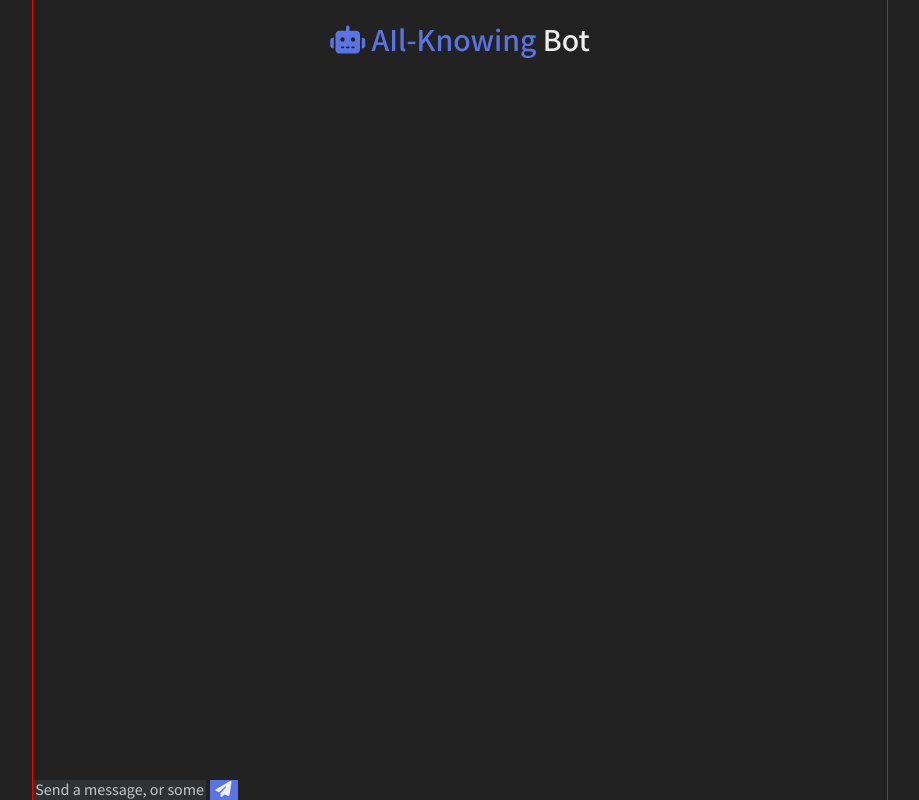
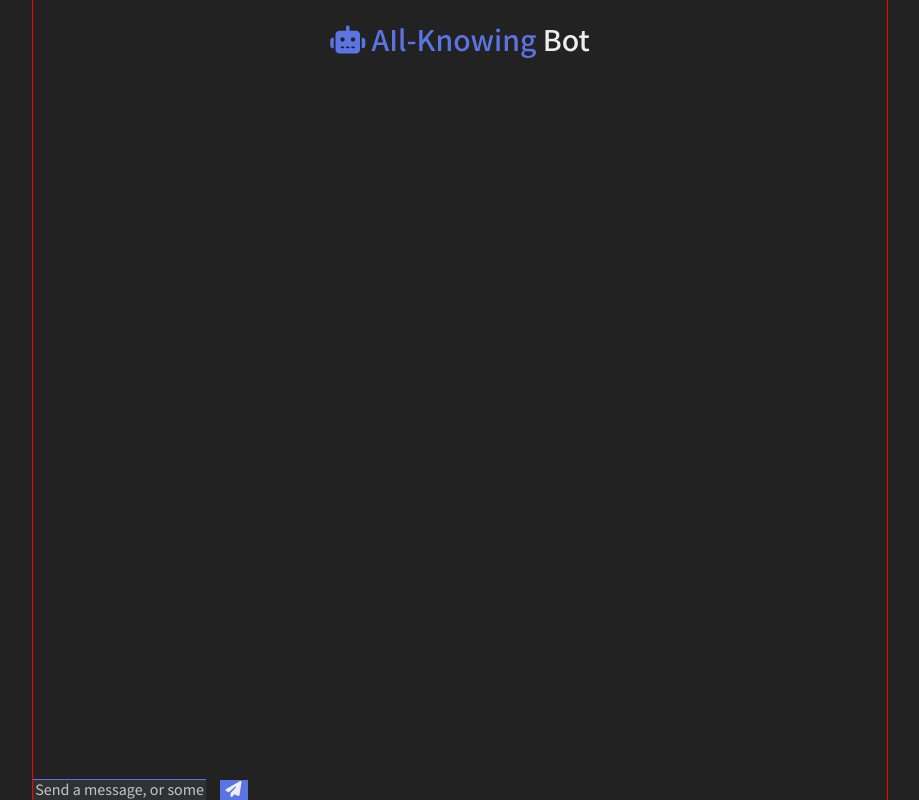
Before and after one commit to jdichh/all-knowing-bot, a plain HTML site: page index.html in a window 1280 px wide. Shown: the whole page, without its empty margins (180-1099 px from the left). Drawn offline with Linux system fonts and the light colour scheme.

Commit message:
removed redundant button scss code

```diff
--- a/scss/layout/_buttons.scss
+++ b/scss/layout/_buttons.scss
@@ -3,9 +3,7 @@
 #send-it {
     outline: none;
     border: none;
+    margin-left: 10px;
+    background-color: colors.$button-color;
     /* outline & border none are temporary */
 }
-
-button {
-    background-color: colors.$button-color;
-}
--- a/scss/layout/_input.scss
+++ b/scss/layout/_input.scss
@@ -6,6 +6,7 @@ input {
     color: colors.$input-text;
     outline: none;
     border: none;
+    border-top: 1px solid colors.$button-color;
     /* outline & border none are temporary */
 }
 
```
Also changed, not shown: dist/style.css, 1 other file.
